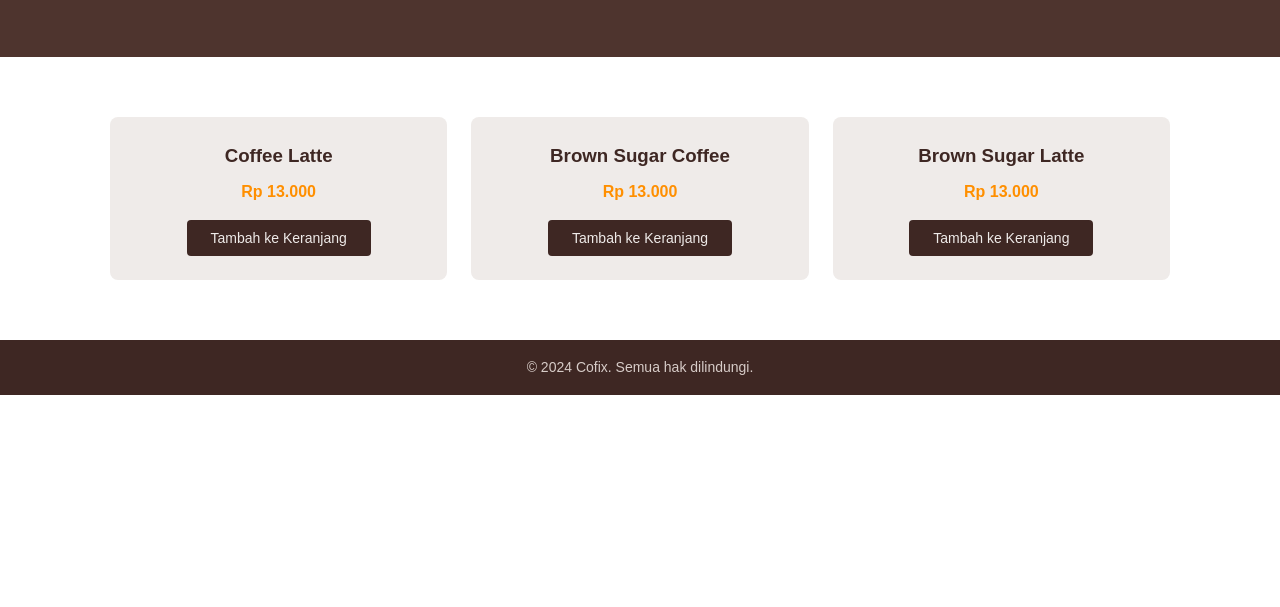
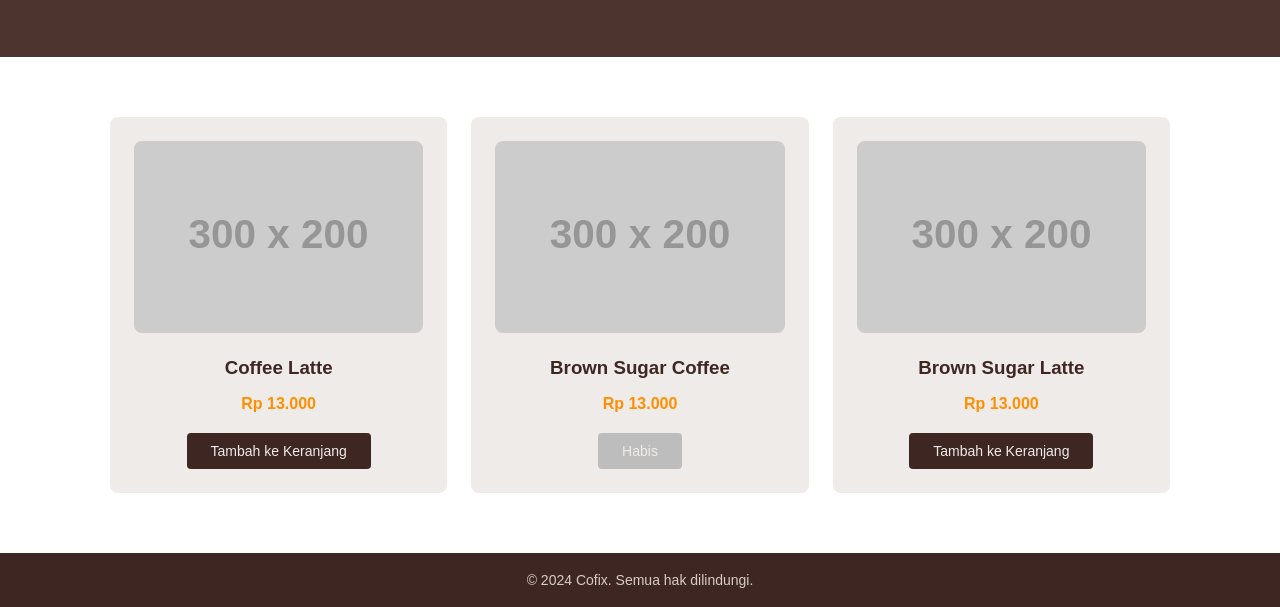
Before and after one commit to tamankursi/cofix-web, a plain HTML site: page products.html in a window 1280 px wide. Shown: the part 225-832 px from the top of the page. Before the commit the page ends 800 px from the top, so only its background shows below. Drawn offline with Linux system fonts and the light colour scheme; placeholder pictures from the web are drawn by us.

Commit message:
Tambah JS buat render menu dinamis dan kondisi stok habis

```diff
--- a/products.html
+++ b/products.html
@@ -25,27 +25,18 @@
     </section>
 
     <section class="products-list">
-        <div class="menu-grid">
-            <article class="menu-card">
-                <h3>Coffee Latte</h3>
-                <p>Rp 13.000</p>
-                <button>Tambah ke Keranjang</button>
-            </article>
-            <article class="menu-card">
-                <h3>Brown Sugar Coffee</h3>
-                <p>Rp 13.000</p>
-                <button>Tambah ke Keranjang</button>
-            </article>
-            <article class="menu-card">
-                <h3>Brown Sugar Latte</h3>
-                <p>Rp 13.000</p>
-                <button>Tambah ke Keranjang</button>
-            </article>
-        </div>
+        <div class="menu-grid"></div>
     </section>
 
     <footer>
         <p>&copy; 2024 Cofix. Semua hak dilindungi.</p>
     </footer>
+
+    <script src="scripts/menu.js"></script>
+<script>
+    document.addEventListener("DOMContentLoaded", function() {
+        renderMenu();
+    });
+</script>
 </body>
 </html>
--- /dev/null
+++ b/scripts/menu.js
@@ -0,0 +1,53 @@
+const menuItems = [
+    {
+        id: 1,
+        name: "Coffee Latte",
+        price: 13000,
+        stock: 10,
+        image: "https://placehold.co/300x200/8B4513/FFFFFF?text=Coffee+Latte"
+    },
+    {
+        id: 2,
+        name: "Brown Sugar Coffee",
+        price: 13000,
+        stock: 0,
+        image: "https://placehold.co/300x200/8B4513/FFFFFF?text=Brown+Sugar+Coffee"
+    },
+    {
+        id: 3,
+        name: "Brown Sugar Latte",
+        price: 13000,
+        stock: 5,
+        image: "https://placehold.co/300x200/8B4513/FFFFFF?text=Brown+Sugar+Latte"
+    }
+];
+
+function renderMenu() {
+    const menuGrid = document.querySelector(".menu-grid");
+
+    if (!menuGrid) {
+        console.log("Elemen .menu-grid tidak ditemukan di halaman ini.");
+        return;
+    }
+
+    menuGrid.innerHTML = "";
+
+    menuItems.forEach(function (item) {
+        const isOutOfStock = item.stock === 0;
+
+        const card = document.createElement("article");
+        card.classList.add("menu-card");
+
+        card.innerHTML = `
+            <img src="${item.image}" alt="${item.name}" style="width:100%; border-radius:8px; margin-bottom:12px;">
+            <h3>${item.name}</h3>
+            <p>Rp ${item.price.toLocaleString("id-ID")}</p>
+            ${isOutOfStock
+                ? `<button disabled style="background-color:#BDBDBD; cursor:not-allowed;">Habis</button>`
+                : `<button onclick="addToCart(${item.id})">Tambah ke Keranjang</button>`
+            }
+        `;
+
+        menuGrid.appendChild(card);
+    });
+}
```
Also changed, not shown: index.html (+8 -17 lines).
